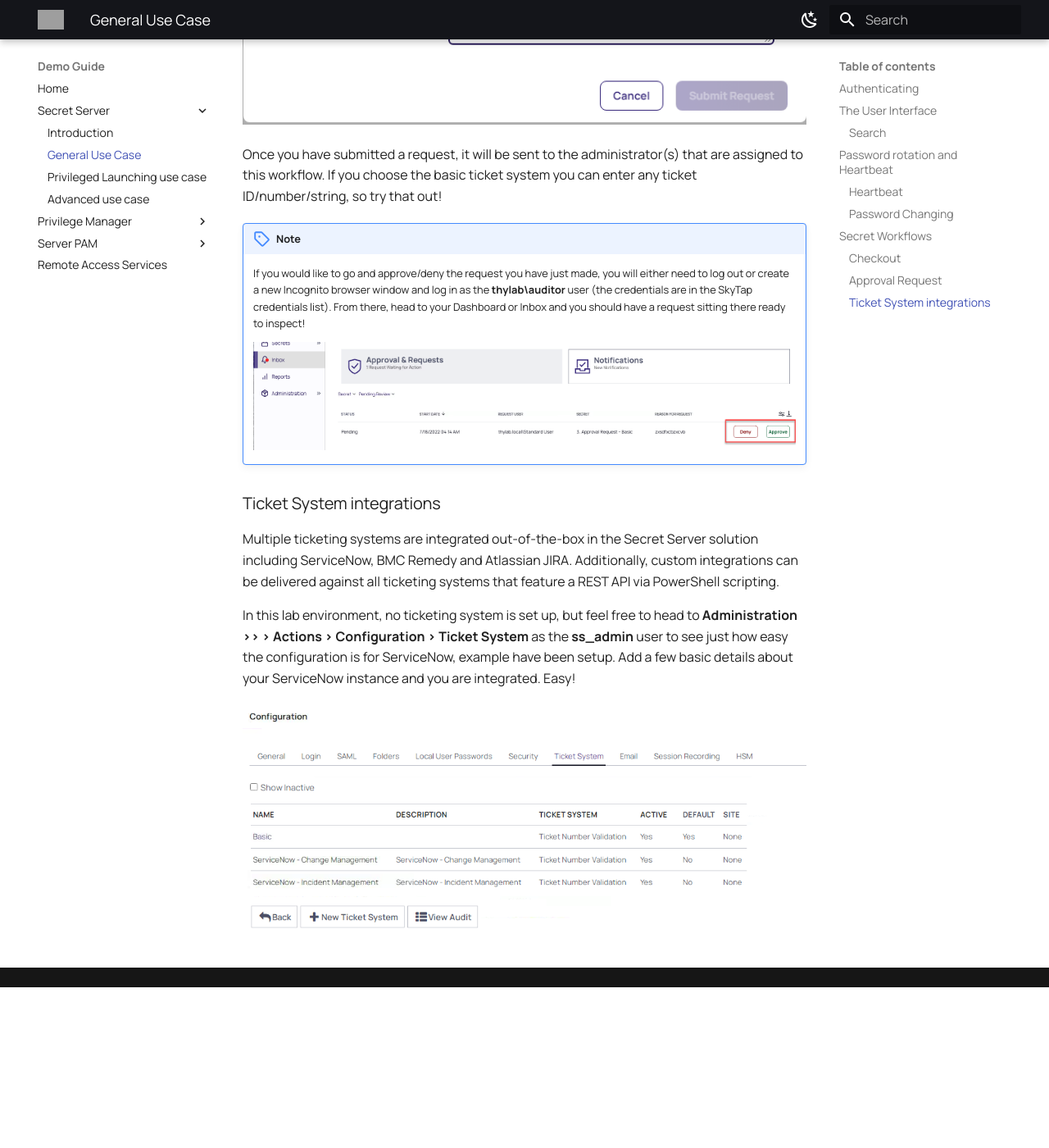
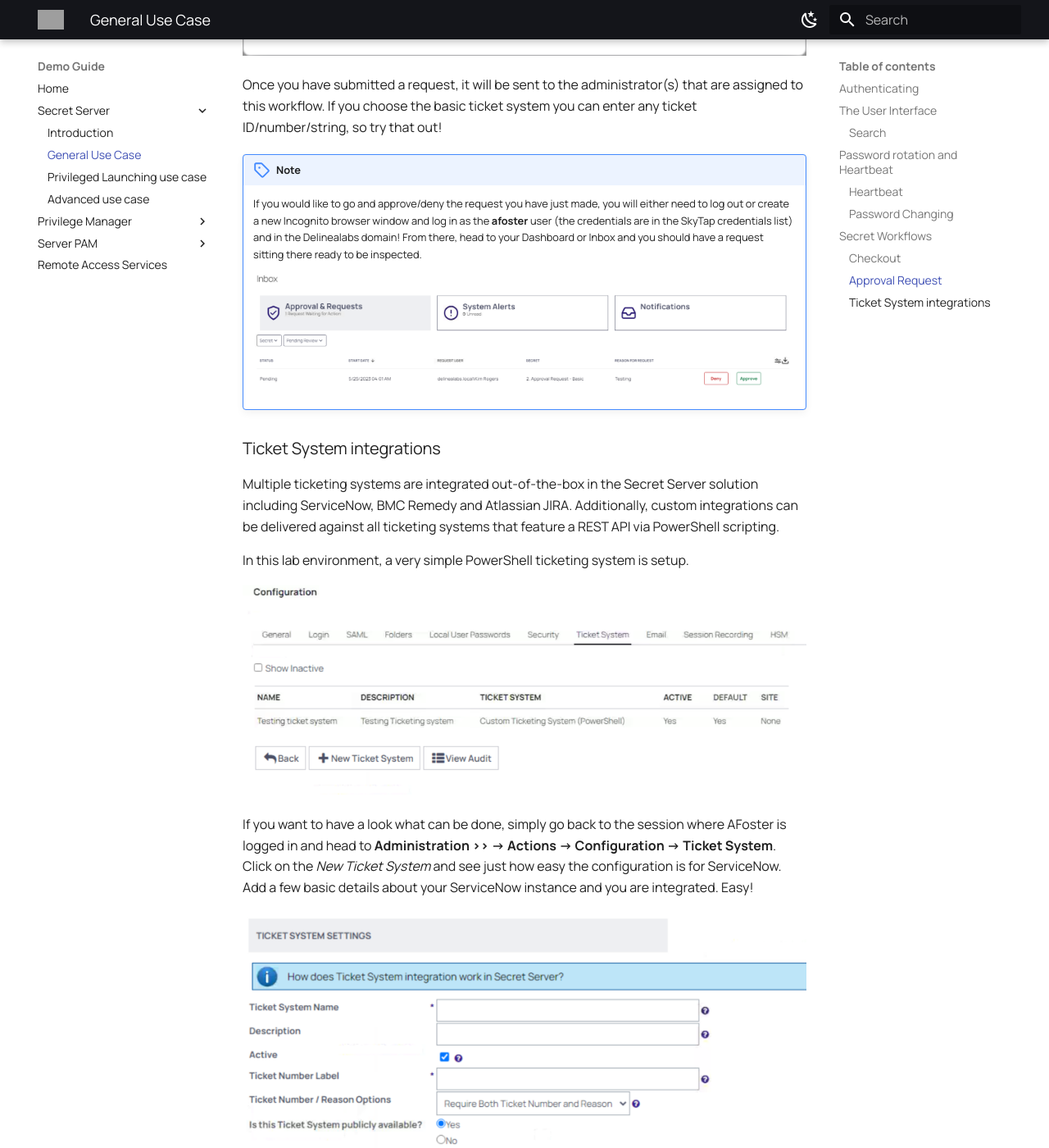
Before and after one commit to wessenstam/demoguide, an MkDocs documentation site: the page built from docs/secretserver/mod2/mod2.md, in a window 1280 px wide and 1400 px high, scrolled down 8400 px. Shown: the whole window at 82% size. Built offline with MkDocs 1.6.1 and Material for MkDocs 9.7.7, drawn with Linux system fonts in a browser that asks for light colours; before the commit the page ends 9604 px from its top, so only the background shows below that; some of the changed text lies outside the part shown; grey boxes are pictures that could not be loaded.

Commit message:
Mod 3 Secret Server ready

```diff
--- a/docs/secretserver/mod2/mod2.md
+++ b/docs/secretserver/mod2/mod2.md
@@ -123,14 +123,14 @@
 
 ### Approval Request
 
-Click on the **3. Approval Request - Basic Secret** and you will be presented with the standard request for access screen. Click **Request Access**. Here the user can select the timeframe in which they want access to the Secret, as well as the ticket system for which they have the requisite ticket for (this is optional in general, although mandatory on this request).
+Click on the **2. Approval Request - Basic** and you will be presented with the standard request for access screen. Click **Request Access**. Here the user can select the time-frame in which they want access to the Secret, as well as the ticket system for which they have the requisite ticket for (this is optional in general, although mandatory on this request). Use *Ticket number* **1234567** and fill out any reasons in the *Reason for Request* field and click **Submit Request**.
 
 ![secrets](images/lab017.png)
 
 Once you have submitted a request, it will be sent to the administrator(s) that are assigned to this workflow. If you choose the basic ticket system you can enter any ticket ID/number/string, so try that out!
 
 !!! Note
-    If you would like to go and approve/deny the request you have just made, you will either need to log out or create a new Incognito browser window and log in as the **thylab\auditor** user (the credentials are in the SkyTap credentials list). From there, head to your Dashboard or Inbox and you should have a request sitting there ready to inspect!
+    If you would like to go and approve/deny the request you have just made, you will either need to log out or create a new Incognito browser window and log in as the **afoster** user (the credentials are in the SkyTap credentials list) and in the Delinealabs domain! From there, head to your Dashboard or Inbox and you should have a request sitting there ready to be inspected.
 
     ![secrets](images/lab018.png)
 
@@ -138,6 +138,14 @@
 
 Multiple ticketing systems are integrated out-of-the-box in the Secret Server solution including ServiceNow, BMC Remedy and Atlassian JIRA. Additionally, custom integrations can be delivered against all ticketing systems that feature a REST API via PowerShell scripting.
 
-In this lab environment, no ticketing system is set up, but feel free to head to **Administration >> > Actions > Configuration > Ticket System** as the **ss_admin** user to see just how easy the configuration is for ServiceNow, example have been setup. Add a few basic details about your ServiceNow instance and you are integrated. Easy!
+In this lab environment, a very simple PowerShell ticketing system is setup.
 
 ![secrets](images/lab019.png)
+
+If you want to have a look what can be done, simply go back to the session where AFoster is logged in and head to **Administration >> -> Actions -> Configuration -> Ticket System**. Click on the *New Ticket System* and see just how easy the configuration is for ServiceNow. Add a few basic details about your ServiceNow instance and you are integrated. Easy!
+
+![secrets](images/lab020.png)
+
+
+!!!Tip
+    More details on configuration and setting up a developer instance of ServiceNOW, <a href="https://docs.delinea.com/online-help/products/integrations/current/servicenow/itsm" target="_blank">can be found here.</a>
```
Also changed, not shown: docs/secretserver/mod2/images/lab017.png, docs/secretserver/mod2/images/lab018.png, docs/secretserver/mod2/images/lab019.png, docs/secretserver/mod2/images/lab020.png (added), 1 other file.
